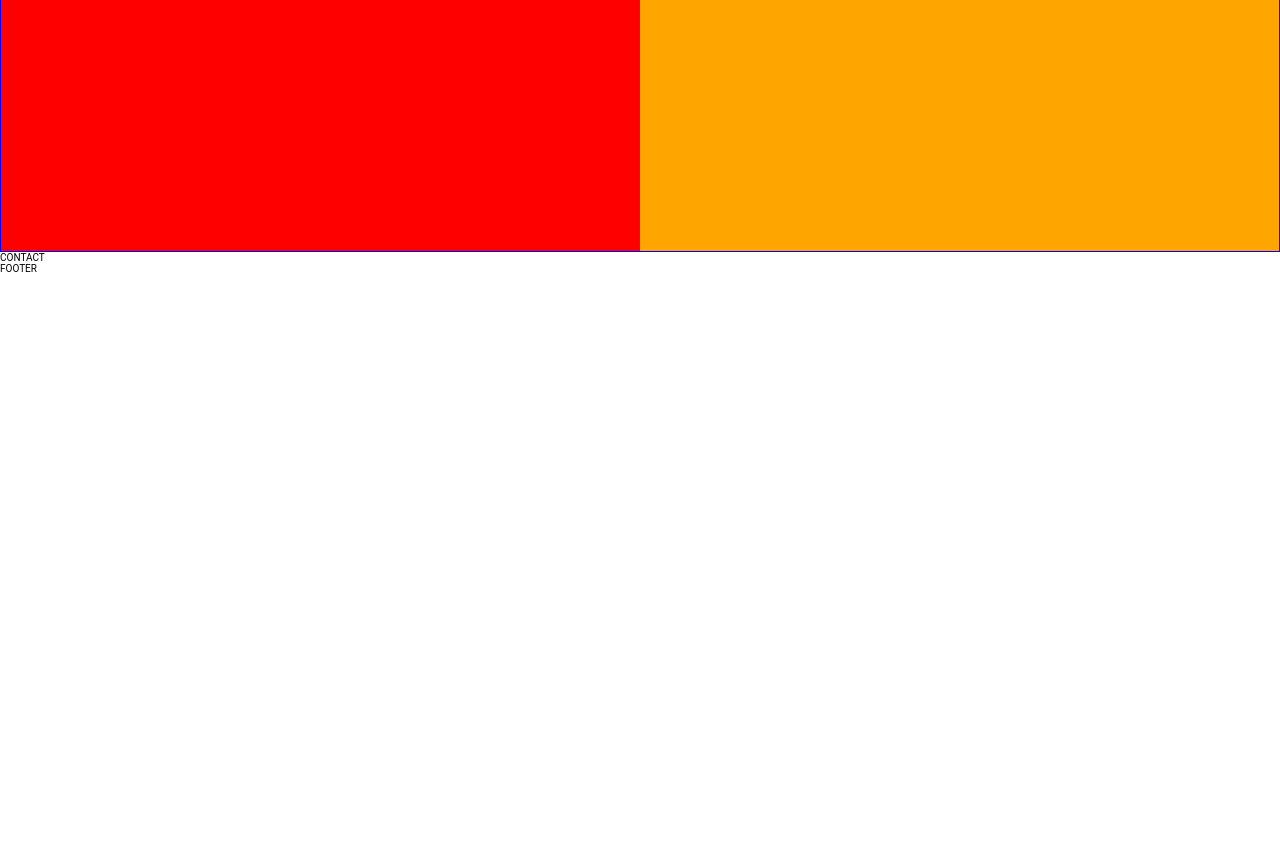
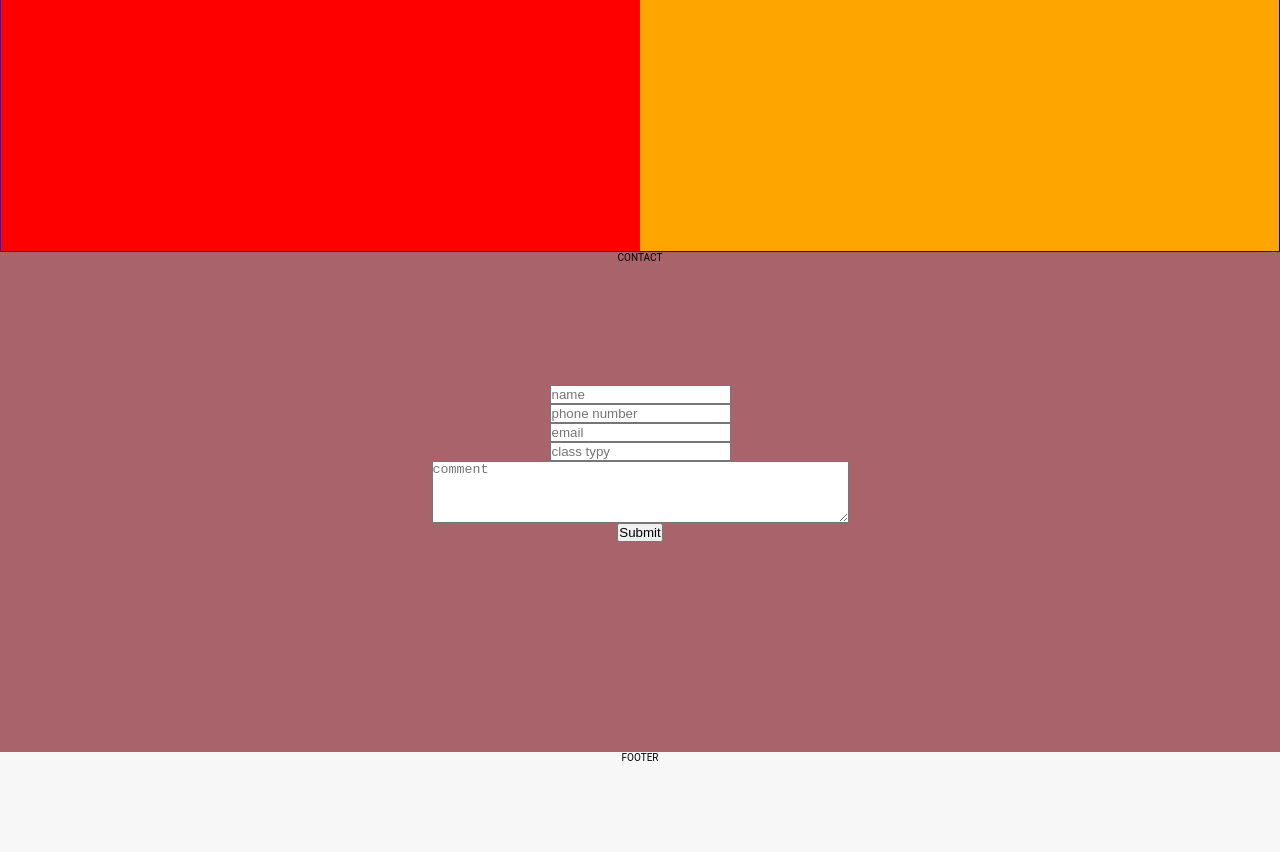
Before and after one commit to unachoza/Dance-Motion-Tween-Layout, a website: page index.html in a window 1280 px wide. Shown: the part 1348-2200 px from the top of the page. Before the commit the page ends 1622 px from the top, so only its background shows below. Drawn offline with Linux system fonts and the light colour scheme.

Commit message:
flex box

```diff
--- a/index.html
+++ b/index.html
@@ -35,8 +35,19 @@
         <div class="info__half__rigth"></div>
       </div>
     </section>
-
-    <section class="contact">CONTACT</section>
-    <footer class="footer">FOOTER</footer>
+    <section class="contact">
+      <div class="contact__title">CONTACT</div>
+      <div class="contact__form">
+        <input type="text" placeholder="name" />
+        <input type="text" placeholder="phone number" />
+        <input type="text" placeholder="email" />
+        <input type="text" placeholder="class typy" />
+        <textarea id="comment" placeholder="comment" rows="4" cols="50"></textarea>
+        <button>Submit</button>
+      </div>
+    </section>
+    <footer class="footer">
+      <div class="footer__title">FOOTER</div>
+    </footer>
   </body>
 </html>
--- a/scss/main.scss
+++ b/scss/main.scss
@@ -107,3 +107,32 @@ body {
     }
   }
 }
+.contact {
+  height: 500px;
+  background-color: $color-light;
+  &__title {
+    top: 40%;
+    left: 50%;
+    text-align: center;
+  }
+  &__form {
+    display: flex;
+    flex-direction: column;
+align-items: center;
+justify-content: center;
+    height: 400px;
+    width: 500px;
+    margin: auto;
+  }
+}
+.footer {
+position: relative;
+  height: 100px;
+  background-color: $color-grey-light-1;
+  &__title {
+    top: 40%;
+    left: 50%;
+
+    text-align: center;
+  }
+}
```
Also changed, not shown: css/style.css.
